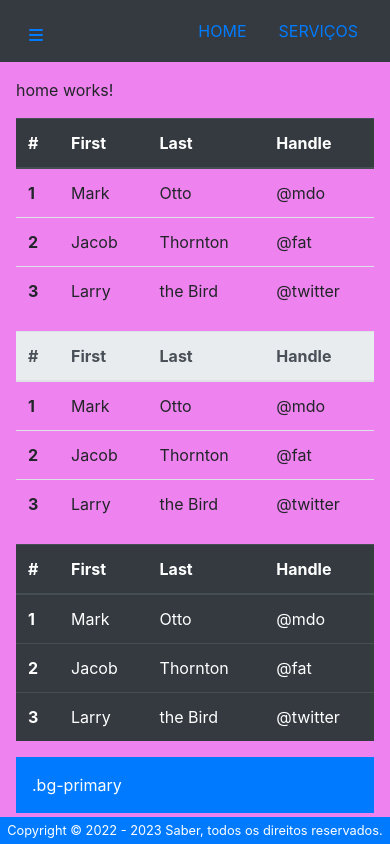
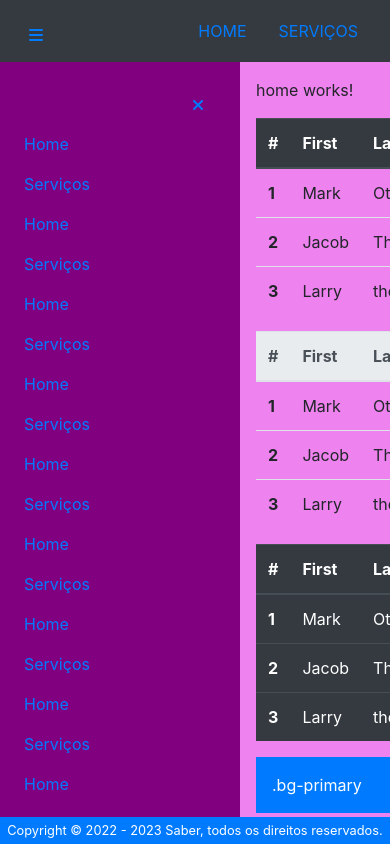
Before and after one commit to joel-estumano/menu-responsivo, an Angular app: page /home in a window 390 px wide. Built offline with nearby package versions, Linux system fonts and the light colour scheme.

Commit message:
Layout changed display

```diff
--- a/src/app/layout/components/menu-responsivo/menu-controle.service.ts
+++ b/src/app/layout/components/menu-responsivo/menu-controle.service.ts
@@ -14,10 +14,12 @@ export class MenuControleService {
   }
 
   public menuOpen(open: boolean) {
+    console.log('menu open: ', open)
     this.subjectMenuOpen.next(open);
   }
 
   public menuVisible(visivel: boolean) {
+    console.log('menu visivel: ', visivel)
     this.subjectVisibilidade.next(visivel);
   }
 
--- a/src/app/layout/components/menu-responsivo/menu-responsivo.component.css
+++ b/src/app/layout/components/menu-responsivo/menu-responsivo.component.css
@@ -1,4 +1,4 @@
-.app-menu-responsivo{
+.app-menu-responsivo {
   height: calc(100vh - 56px - 27px);
   width: 240px;
   padding: 16px;
@@ -11,7 +11,7 @@
 }
 
 ::-webkit-scrollbar-track {
-  -webkit-box-shadow: inset 0 0 6px rgba(0,0,0,0.3);
+  -webkit-box-shadow: inset 0 0 6px rgba(0, 0, 0, 0.3);
 }
 
 ::-webkit-scrollbar-thumb {
@@ -20,26 +20,13 @@ outline: 1px solid slategrey;
 }
 
 
-.offcanvas-collapse {
+.menu-offcanvas {
   position: fixed;
-   top: 0px; /* Height of navbar */
+  top: 0px;
   bottom: 0;
   width: 240px;
   padding: 16px;
   overflow-y: auto;
   background-color: var(--gray-dark);
-   transition: -webkit-transform .3s ease-in-out;
-   transition: transform .3s ease-in-out;
-   transition: transform .3s ease-in-out, -webkit-transform .3s ease-in-out;
-   -webkit-transform: translateX(100%);
-   transform: translateX(100%);
-
-   -webkit-transform: translateX(-1rem);
-   transform: translateX(-1rem); /* Account for horizontal padding on navbar */
-   z-index: 10000;
+  z-index: 10000000;
 }
- .offcanvas-collapse.open {
-   -webkit-transform: translateX(-1rem);
-   transform: translateX(-1rem); /* Account for horizontal padding on navbar */
-   z-index: 10000;
- }
--- a/src/app/layout/components/menu-responsivo/menu-responsivo.component.html
+++ b/src/app/layout/components/menu-responsivo/menu-responsivo.component.html
@@ -7,7 +7,7 @@
             open: open$ | async,
             visivel: visivel$ | async
         } as menu">
-                <i class="text-primary fa-solid" [ngClass]="menu.open && menu.visivel ? 'fa-xmark' : 'fa-bars'"></i>
+                <i class="text-primary fa-solid" [ngClass]="menu.open && menu.visivel ? 'fa-bars' : 'fa-xmark'"></i>
             </button>
         </li>
 
--- a/src/app/layout/components/menu-responsivo/menu-responsivo.component.ts
+++ b/src/app/layout/components/menu-responsivo/menu-responsivo.component.ts
@@ -17,7 +17,7 @@ import { MenuControleService } from './menu-controle.service';
 export class MenuResponsivoComponent implements AfterViewInit {
   @ViewChild('menu') menu: ElementRef = {} as ElementRef;
   private readonly menuClassico = 'd-flex app-menu-responsivo p-4';
-  private readonly menuOffcanvas = 'd-flex offcanvas-collapse p-4';
+  private readonly menuOffcanvas = 'd-flex menu-offcanvas p-4';
 
   public open$: Observable<boolean> = new Observable();
   public visivel$: Observable<boolean> = new Observable();
@@ -58,14 +58,32 @@ export class MenuResponsivoComponent implements AfterViewInit {
     this.mControlService.getSourceMenuOpen().subscribe((isOpen) => {
       this.open = isOpen;
 
-      if (this.open && this.visivel) {
-        this.menuClassico.split(' ').forEach((className: string) => {
-          this.renderer2.addClass(this.menu.nativeElement, className);
+      if (this.visivel) {
+        this.menuOffcanvas.split(' ').forEach((className: string) => {
+          this.renderer2.removeClass(this.menu.nativeElement, className);
         });
+        if (this.open) {
+          this.menuClassico.split(' ').forEach((className: string) => {
+            this.renderer2.addClass(this.menu.nativeElement, className);
+          });
+        } else {
+          this.menuClassico.split(' ').forEach((className: string) => {
+            this.renderer2.removeClass(this.menu.nativeElement, className);
+          });
+        }
       } else {
         this.menuClassico.split(' ').forEach((className: string) => {
           this.renderer2.removeClass(this.menu.nativeElement, className);
         });
+        if (this.open) {
+          this.menuOffcanvas.split(' ').forEach((className: string) => {
+            this.renderer2.addClass(this.menu.nativeElement, className);
+          });
+        } else {
+          this.menuOffcanvas.split(' ').forEach((className: string) => {
+            this.renderer2.removeClass(this.menu.nativeElement, className);
+          });
+        }
       }
 
     });
--- a/src/app/layout/layout.component.html
+++ b/src/app/layout/layout.component.html
@@ -1,9 +1,14 @@
 <div class="layout">
     <app-navbar></app-navbar>
     <div class="d-flex">
-        <div class="d-none flex-column d-md-flex align-items-start justify-content-start p-0 position-relative">
-            <app-menu-responsivo></app-menu-responsivo>
+
+        <div *ngIf="(visivel$ | async)  as visivel">
+            <div
+                [ngClass]="visivel.visivel ? 'd-none flex-column d-md-flex align-items-start justify-content-start p-0 position-relative' : 'd-flex'">
+                <app-menu-responsivo></app-menu-responsivo>
+            </div>
         </div>
+
         <div class="form flex-fill p-0 min-vh-100">
             <app-conteudo>
                 <router-outlet></router-outlet>
--- a/src/app/layout/layout.component.ts
+++ b/src/app/layout/layout.component.ts
@@ -1,8 +1,22 @@
 import { Component } from '@angular/core';
+import { debounceTime, distinctUntilChanged, map, Observable } from 'rxjs';
+import { MenuControleService } from './components/menu-responsivo/menu-controle.service';
 
 @Component({
   selector: 'app-layout',
   templateUrl: './layout.component.html',
   styleUrls: ['./layout.component.css'],
 })
-export class LayoutComponent {}
+export class LayoutComponent {
+  public visivel$: Observable<{ visivel: boolean }> = new Observable();
+
+  constructor(private readonly mControlService: MenuControleService) {
+    this.visivel$ = this.mControlService.getSourceVisibilidade().pipe(
+      map((visivel: boolean) => {
+        return { visivel: visivel };
+      }),
+      debounceTime(250),
+      distinctUntilChanged()
+    );
+  }
+}
```
Lines whose indentation alone changed are shown as unchanged.
